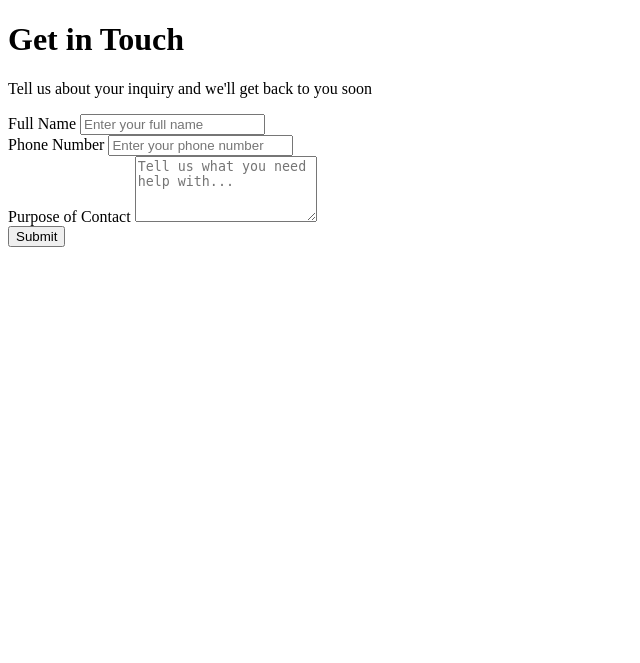
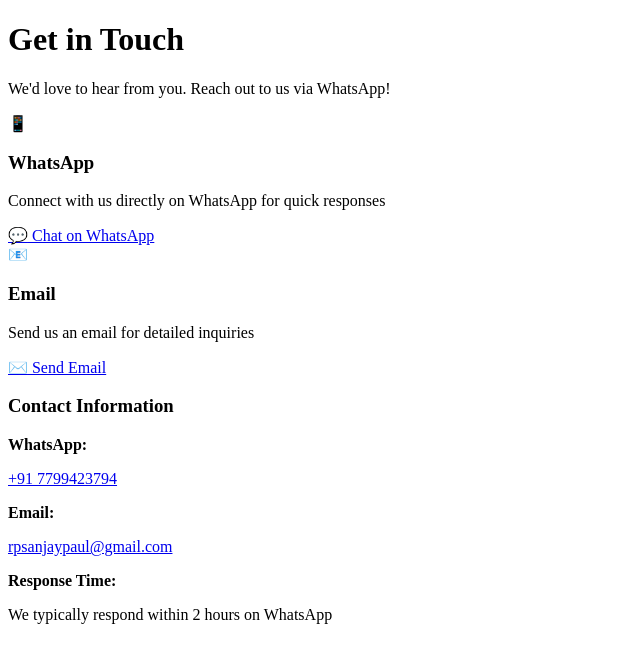
Before and after one commit to SPDigitalJourney/contact-form-app, a Flask app: template templates/index.html in a window 1280 px wide. Shown: the top 663 px of the page, without its empty margins (0-640 px from the left). Run offline with Flask 3, Linux system fonts and the light colour scheme; the template is opened without the code that fills it, so the values that code supplies are empty.

Commit message:
refactor: Replace lead capture form with WhatsApp contact option

```diff
--- a/templates/index.html
+++ b/templates/index.html
@@ -3,7 +3,7 @@
 <head>
     <meta charset="UTF-8">
     <meta name="viewport" content="width=device-width, initial-scale=1.0">
-    <title>Lead Capture Form</title>
+    <title>Get in Touch</title>
     <link rel="stylesheet" href="{{ url_for('static', filename='css/style.css') }}">
 </head>
 <body>
@@ -11,43 +11,49 @@
         <div class="form-wrapper">
             <div class="form-header">
                 <h1>Get in Touch</h1>
-                <p>Tell us about your inquiry and we'll get back to you soon</p>
+                <p>We'd love to hear from you. Reach out to us via WhatsApp!</p>
             </div>
 
-            <form id="contactForm" class="contact-form">
-                <div class="form-group">
-                    <label for="name">Full Name</label>
-                    <input type="text" id="name" name="name" placeholder="Enter your full name" required>
-                    <span class="error-message" id="nameError"></span>
+            <div class="contact-content">
+                <div class="contact-info">
+                    <div class="info-item">
+                        <div class="info-icon">📱</div>
+                        <h3>WhatsApp</h3>
+                        <p>Connect with us directly on WhatsApp for quick responses</p>
+                        <a href="https://wa.me/917799423794" target="_blank" class="whatsapp-btn">
+                            <span class="whatsapp-icon">💬</span>
+                            Chat on WhatsApp
+                        </a>
+                    </div>
+
+                    <div class="info-item">
+                        <div class="info-icon">📧</div>
+                        <h3>Email</h3>
+                        <p>Send us an email for detailed inquiries</p>
+                        <a href="mailto:rpsanjaypaul@gmail.com" class="email-btn">
+                            <span class="email-icon">✉️</span>
+                            Send Email
+                        </a>
+                    </div>
                 </div>
 
-                <div class="form-group">
-                    <label for="phone">Phone Number</label>
-                    <input type="tel" id="phone" name="phone" placeholder="Enter your phone number" required>
-                    <span class="error-message" id="phoneError"></span>
+                <div class="contact-details">
+                    <h3>Contact Information</h3>
+                    <div class="detail-item">
+                        <strong>WhatsApp:</strong>
+                        <p><a href="https://wa.me/917799423794" target="_blank">+91 7799423794</a></p>
+                    </div>
+                    <div class="detail-item">
+                        <strong>Email:</strong>
+                        <p><a href="mailto:rpsanjaypaul@gmail.com">rpsanjaypaul@gmail.com</a></p>
+                    </div>
+                    <div class="detail-item">
+                        <strong>Response Time:</strong>
+                        <p>We typically respond within 2 hours on WhatsApp</p>
+                    </div>
                 </div>
-
-                <div class="form-group">
-                    <label for="purpose">Purpose of Contact</label>
-                    <textarea id="purpose" name="purpose" placeholder="Tell us what you need help with..." rows="4" required></textarea>
-                    <span class="error-message" id="purposeError"></span>
-                </div>
-
-                <button type="submit" class="submit-btn" id="submitBtn">
-                    <span class="btn-text">Submit</span>
-                    <span class="btn-loader" style="display: none;">Submitting...</span>
-                </button>
-
-                <div class="success-message" id="successMessage" style="display: none;">
-                    ✓ Thank you! Your lead has been submitted successfully.
-                </div>
-
-                <div class="error-global" id="globalError" style="display: none;">
-                </div>
-            </form>
+            </div>
         </div>
     </div>
-
-    <script src="{{ url_for('static', filename='js/script.js') }}"></script>
 </body>
 </html>
```
